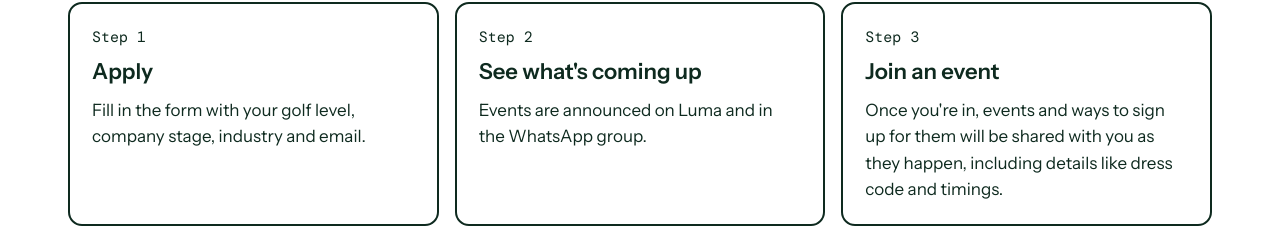
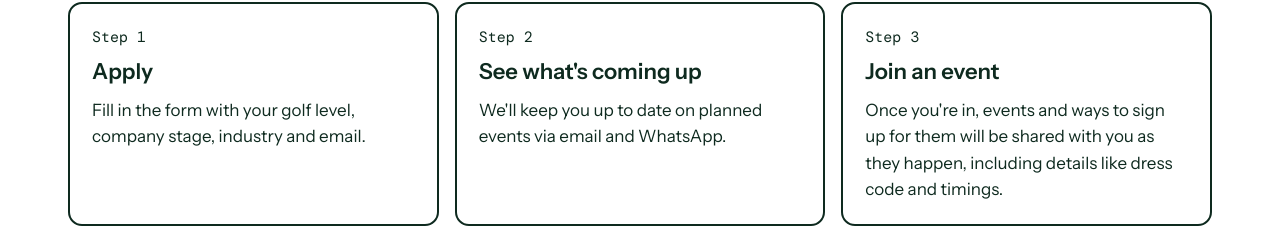
Before and after one commit to Lisette-Upstream/founder-golf-club, a plain HTML site: page how/index.html in a window 1280 px wide. Shown: the part 308-536 px from the top of the page. Drawn offline with Linux system fonts and the light colour scheme.

Commit message:
Update step 2 on the How page
Co-Authored-By: Claude Opus 5.5 <noreply@anthropic.com>
Claude-Session: https://claude.ai/code/session_01Aq6HfQb78q7Tvs4fH3VBfE

```diff
--- a/how/index.html
+++ b/how/index.html
@@ -29,7 +29,7 @@
         <li>
           <div class="step-number">Step 2</div>
           <h2>See what's coming up</h2>
-          <p>Events are announced on Luma and in the WhatsApp group.</p>
+          <p>We'll keep you up to date on planned events via email and WhatsApp.</p>
         </li>
         <li>
           <div class="step-number">Step 3</div>
```
